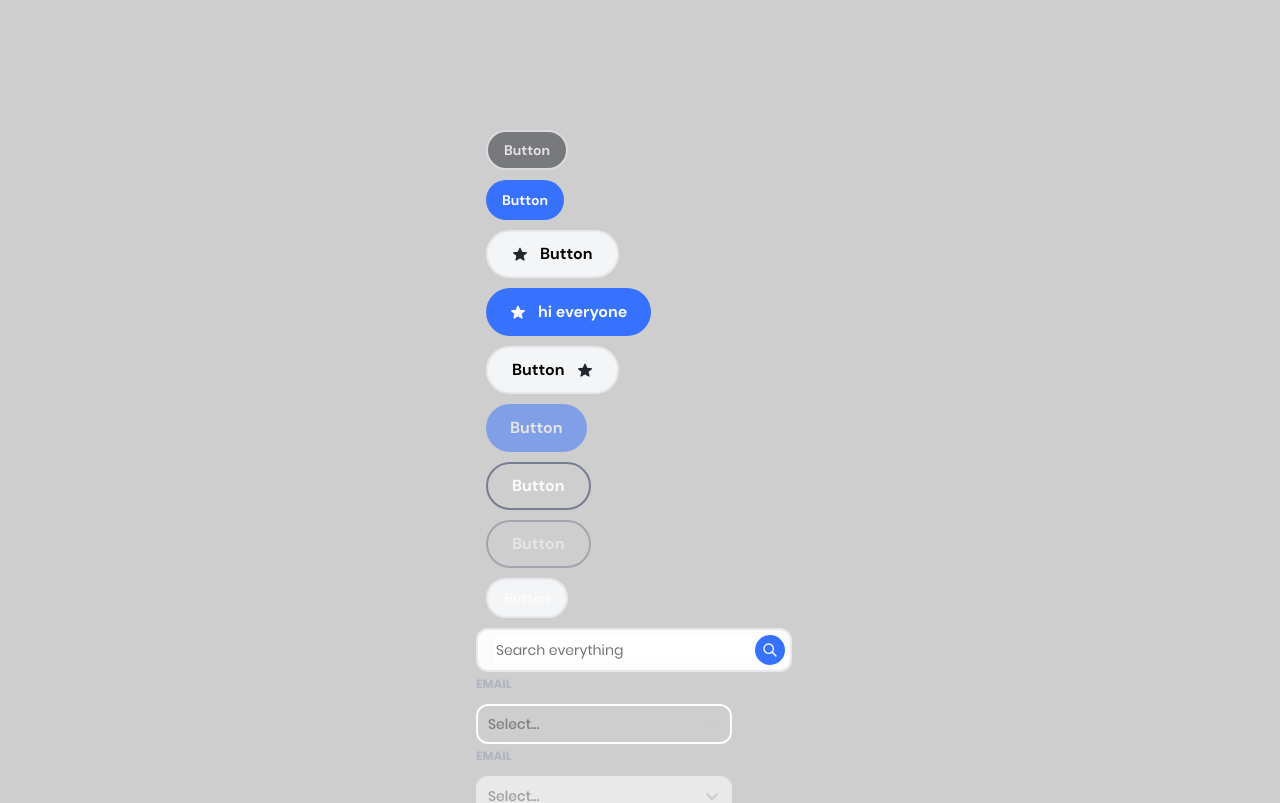
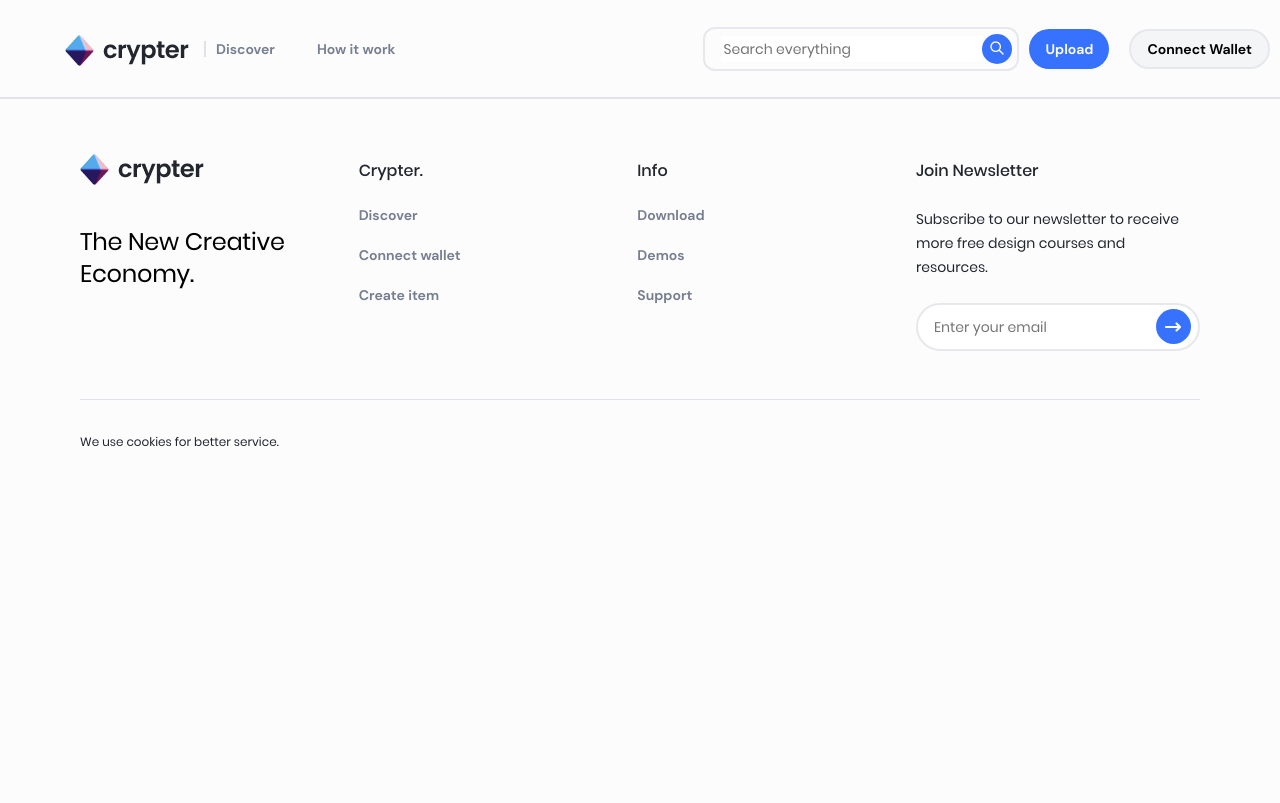
Before and after one commit to Phizick/Crypter, a React (Create React App) app: page / in a window 1280 px wide. Shown: the top 803 px of the page. Built offline with nearby package versions, Linux system fonts and the light colour scheme.

Commit message:
added Footer/HeaderNav component

```diff
--- /dev/null
+++ b/src/Components/Footer/Footer.tsx
@@ -0,0 +1,132 @@
+import React from 'react';
+import styled from 'styled-components';
+import footerLogo from '../../Images/Logo/logo_horizontal_white.png'
+import InputSingle from "../UI_components/InputField/InputSingle/InputSingle";
+import { TEXT_STYLES } from "../../Constants/Typography/Typography";
+import { NEUTRAL_GRAY, NEUTRAL_LIGHTGRAY } from "../../Constants/Colors/Colors";
+
+const FooterContainer = styled.footer`
+  padding: 20px;
+  max-width: 1120px;
+  margin: 0 auto;
+  transition: padding .6s ease;
+
+  @media (max-width: 1070px) {
+    padding: 20px 80px;
+  }
+
+  @media (max-width: 380px) {
+    padding: 20px 32px;
+  }
+`;
+
+const FooterContent = styled.div`
+  display: grid;
+  grid-template-columns: repeat(4, 1fr);
+  grid-gap: 20px;
+  border-bottom: 1px solid rgba(${NEUTRAL_LIGHTGRAY.slice(4, -1)}, .2);;
+  padding-bottom: 48px;
+
+  @media (max-width: 823px) {
+    grid-template-columns: 1fr;
+  }
+`;
+
+const LogoColumn = styled.div`
+  display: flex;
+  flex-direction: column;
+  align-items: center;
+  gap: 10px;
+`;
+
+const Logo = styled.img`
+  align-self: flex-start;
+  margin-left: -65px;
+`;
+
+const Column = styled.div`
+  display: flex;
+  flex-direction: column;
+  gap: 24px;
+  margin-top: 40px;
+
+  @media (max-width: 823px) {
+    border-bottom: 2px solid rgba(${NEUTRAL_LIGHTGRAY.slice(4, -1)}, .2);
+    padding-bottom: 32px;
+    margin-top: 32px;
+  }
+
+  a {
+    text-decoration: none;
+    color: ${NEUTRAL_LIGHTGRAY};
+    ${Object.entries(TEXT_STYLES.TEXT_BUTTON_SMALL).map(([key, value]) => `${key}: ${value};`).join('\n')};
+    transition: .5s ease;
+
+    &:hover {
+      color: ${NEUTRAL_GRAY};
+    }
+  }
+`;
+
+const Title = styled.h4`
+  margin: 0;
+  color: ${NEUTRAL_GRAY};
+  ${Object.entries(TEXT_STYLES.TEXT_LINKS).map(([key, value]) => `${key}: ${value};`).join('\n')};
+
+  @media (max-width: 823px) {
+    align-self: flex-start;
+  }
+`;
+
+const FooterLogoText = styled.p`
+  ${Object.entries(TEXT_STYLES.TEXT_BIG).map(([key, value]) => `${key}: ${value};`).join('\n')};
+  margin: 0;
+`;
+
+const FooterText = styled.p`
+  margin: 0;
+  color: ${NEUTRAL_GRAY};
+  ${Object.entries(TEXT_STYLES.TEXT_CAPTION).map(([key, value]) => `${key}: ${value};`).join('\n')};
+`;
+
+const FooterAbout = styled.div`
+  color: ${NEUTRAL_GRAY};
+  ${Object.entries(TEXT_STYLES.TEXT_CAPTION_SMALL).map(([key, value]) => `${key}: ${value};`).join('\n')};
+  padding: 32px 0;
+`;
+
+const columnFirstLinks = ['Discover', 'Connect wallet', 'Create item'];
+const columnSecondLinks = ['Download', 'Demos', 'Support'];
+
+const Footer: React.FC = () => {
+    return (
+        <FooterContainer>
+            <FooterContent>
+                <LogoColumn>
+                    <Logo src={footerLogo} alt='Logo' />
+                    <FooterLogoText>The New Creative Economy.</FooterLogoText>
+                </LogoColumn>
+                <Column>
+                    <Title>Crypter.</Title>
+                    {columnFirstLinks.map((link, index) => (
+                        <a key={index} href={link}>{link}</a>
+                    ))}
+                </Column>
+                <Column>
+                    <Title>Info</Title>
+                    {columnSecondLinks.map((link, index) => (
+                        <a key={index} href={link}>{link}</a>
+                    ))}
+                </Column>
+                <Column>
+                    <Title>Join Newsletter</Title>
+                    <FooterText>Subscribe to our newsletter to receive more free design courses and resources.</FooterText>
+                    <InputSingle placeholder='Enter your email' />
+                </Column>
+            </FooterContent>
+            <FooterAbout>We use cookies for better service.</FooterAbout>
+        </FooterContainer>
+    );
+}
+
+export default Footer;
--- /dev/null
+++ b/src/Components/HeaderNav/HeaderNav.tsx
@@ -0,0 +1,108 @@
+import React from 'react';
+import styled from 'styled-components';
+// @ts-ignore
+import mainLogo from '../../Images/Logo/logo_horizontal_white.png'
+import Button from "../UI_components/Button/Button";
+import SearchInput from "../UI_components/SearchInput/SearchInput";
+import {NEUTRAL_GRAY, NEUTRAL_LIGHTGRAY, NEUTRAL_SNOWWHITE} from "../../Constants/Colors/Colors";
+import {TEXT_STYLES} from "../../Constants/Typography/Typography";
+
+
+const NavbarContainer = styled.header`
+  display: flex;
+  justify-content: space-between;
+  align-items: center;
+  background-color: ${NEUTRAL_SNOWWHITE};
+  max-width: 1440px;
+  width: 100%;
+  border-bottom: 2px solid rgba(${NEUTRAL_LIGHTGRAY.slice(4, -1)}, .2);
+
+  @media (max-width: 750px) {
+    justify-content: flex-start;
+  }
+`;
+
+const Logo = styled.img`
+  margin-right: 10px;
+`;
+
+const NavLinks = styled.div`
+  display: flex;
+  padding-left: 10px;
+  margin-left: 5px;
+  gap: 32px;
+  border-left: 2px solid rgba(${NEUTRAL_LIGHTGRAY.slice(4, -1)}, .2);
+  transition: opacity .5s ease;
+
+  @media (max-width: 1040px) {
+    animation: fadeOut 1s ease forwards;
+
+    @keyframes fadeOut {
+      100% {
+        opacity: 0;
+        display: none;
+      }
+  }
+`;
+
+const NavLink = styled.a`
+  margin-right: 10px;
+  text-decoration: none;
+  color: ${NEUTRAL_LIGHTGRAY};
+  font-weight: bold;
+  transition: .5s;
+  ${Object.entries(TEXT_STYLES.TEXT_BUTTON_SMALL).map(([key, value]) => `${key}: ${value};`).join('\n')}
+
+  &:hover {
+    color: ${NEUTRAL_GRAY};
+    cursor: pointer;
+  }
+`;
+
+const NavbarMedia = styled.div`
+  display: flex;
+  flex-direction: row;
+  align-items: center;
+  transition: opacity .5s ease;
+
+  @media (max-width: 750px) {
+    animation: fadeOut 1s ease forwards;
+
+    @keyframes fadeOut {
+      100% {
+        opacity: 0;
+        display: none;
+      }
+    }
+`;
+
+const LogoItems = styled.div`
+  display: flex;
+  flex-direction: row;
+  justify-content: center;
+  align-items: center;
+`;
+const onChange = () => {
+    console.log(1)
+}
+
+const Navbar: React.FC = () => {
+    return (
+        <NavbarContainer>
+            <LogoItems>
+                <Logo src={mainLogo} alt={'logo'} />
+                <NavLinks>
+                    <NavLink href="/">Discover</NavLink>
+                    <NavLink href="/">How it work</NavLink>
+                </NavLinks>
+            </LogoItems>
+            <NavbarMedia>
+                <SearchInput onChange={onChange}/>
+                <Button label={'Upload'} theme={'white'} size={'small'} state={'enabled'} property={'neutral'}/>
+                <Button label={'Connect Wallet'} theme={'white'} size={'small'} state={'enabled'} property={'light'}/>
+            </NavbarMedia>
+        </NavbarContainer>
+    );
+};
+
+export default Navbar;
--- /dev/null
+++ b/src/Components/UI_components/AccordionList/AccordionList.tsx
@@ -0,0 +1,59 @@
+import React, { useState } from 'react';
+import styled from 'styled-components';
+
+interface AccordionItemProps {
+    title: string;
+    content: string;
+}
+
+interface AccordionProps {
+    items: AccordionItemProps[];
+}
+
+const AccordionContainer = styled.div`
+  width: 100%;
+`;
+
+const AccordionItem = styled.div<{ isOpen: boolean }>`
+  background-color: #f0f0f0;
+  margin-bottom: 10px;
+  border-radius: 5px;
+  transition: height 1s ease;
+`;
+
+const AccordionTitle = styled.div<{ isOpen: boolean }>`
+  padding: 10px;
+  background-color: ${(props) => (props.isOpen ? '#ccc' : '#f0f0f0')};
+  cursor: pointer;
+`;
+
+const AccordionContent = styled.div<{ isOpen: boolean }>`
+  padding: 10px;
+  display: ${(props) => (props.isOpen ? 'block' : 'none')};
+  overflow: hidden;
+  transition: max-height 1s ease;
+  max-height: ${(props) => (props.isOpen ? '1000px' : '0')};
+`;
+
+const Accordion: React.FC<AccordionProps> = ({ items }) => {
+    const [openIndex, setOpenIndex] = useState<number | null>(null);
+
+    const handleClick = (index: number) => {
+        setOpenIndex((prevIndex) => (index === prevIndex ? null : index));
+    };
+
+    return (
+        <AccordionContainer>
+            {items.map((item, index) => (
+                <AccordionItem isOpen={index === openIndex} key={index}>
+                    <AccordionTitle isOpen={index === openIndex} onClick={() => handleClick(index)}>
+                        {item.title}
+                    </AccordionTitle>
+                    <AccordionContent isOpen={index === openIndex}>{item.content}</AccordionContent>
+                </AccordionItem>
+            ))}
+        </AccordionContainer>
+    );
+};
+
+export default Accordion;
--- a/src/Components/UI_components/Button/Button.tsx
+++ b/src/Components/UI_components/Button/Button.tsx
@@ -6,8 +6,10 @@ import {
     NEUTRAL_DARKSNOW, NEUTRAL_WHITE, NEUTRAL_SNOWWHITE, NEUTRAL_LIGHTGRAY
 } from '../../../Constants/Colors/Colors'
 import {TEXT_STYLES} from "../../../Constants/Typography/Typography";
+// @ts-ignore
 import starIconWhite from '../../../Images/Icons/btn_icon_star_white.png'
-import starIconBlack from '../../../Images/Icons/btn_icon_star_black.png'
+// @ts-ignore
+import starIconBlack from "../../../Images/Icons/btn_icon_star_black.png"
 
 
 interface IButtonProps {
--- a/src/Components/UI_components/InputField/InputSingle/InputSingle.tsx
+++ b/src/Components/UI_components/InputField/InputSingle/InputSingle.tsx
@@ -1,6 +1,7 @@
 import React, { useState, useEffect } from "react";
 import styled from "styled-components";
 import {
+    NEUTRAL_DARKSNOW,
     NEUTRAL_GRAY,
     NEUTRAL_LIGHTGRAY,
     NEUTRAL_SNOWWHITE,
@@ -28,7 +29,7 @@ const Input = styled.input<{ isError: boolean; isSuccess: boolean }>`
     ${(props) => {
     if (props.isError) return `${PRIMARY_PINK}`;
     if (props.isSuccess) return `${PRIMARY_GREEN}`;
-    return `${PRIMARY_BLUE}`;
+    return `${NEUTRAL_DARKSNOW}`;
 }};
   border-radius: 90px;
   padding: 8px 8px 8px 16px;
--- a/src/Components/app/app.module.css
+++ b/src/Components/app/app.module.css
@@ -1,5 +1,6 @@
 .content {
-  max-width: 1120px;
+  max-width: 1440px;
+
   margin: 0 auto;
   padding: 0 40px;
 }
--- a/src/Components/app/app.tsx
+++ b/src/Components/app/app.tsx
@@ -6,55 +6,54 @@ import Select from "../UI_components/Dropdown/Dropdown";
 import DropDown from "../UI_components/Dropdown/Dropdown";
 import {PRIMARY_BLUE, PRIMARY_VIOLET, SECONDARY_YELLOW} from "../../Constants/Colors/Colors";
 import SearchInput from "../UI_components/SearchInput/SearchInput";
+import Accordion from "../UI_components/AccordionList/AccordionList";
+import Navbar from "../HeaderNav/HeaderNav";
+import Footer from "../Footer/Footer";
 
 
+// @ts-ignore
 function App() {
 
 
     const options = [
-        { value: "1", label: "Option 1", color: `${PRIMARY_VIOLET}` },
-        { value: "2", label: "Option 2", color: `${PRIMARY_BLUE}` },
-        { value: "3", label: "Option 3", color: `${SECONDARY_YELLOW}` },
-        { value: "4", label: "Option 4", color: `${PRIMARY_VIOLET}` },
-        { value: "5", label: "Option 5", color: `${PRIMARY_BLUE}` },
-        { value: "6", label: "Option 6", color: `${SECONDARY_YELLOW}` },
+        {value: "1", label: "Option 1", color: `${PRIMARY_VIOLET}`},
+        {value: "2", label: "Option 2", color: `${PRIMARY_BLUE}`},
+        {value: "3", label: "Option 3", color: `${SECONDARY_YELLOW}`},
+        {value: "4", label: "Option 4", color: `${PRIMARY_VIOLET}`},
+        {value: "5", label: "Option 5", color: `${PRIMARY_BLUE}`},
+        {value: "6", label: "Option 6", color: `${SECONDARY_YELLOW}`},
     ];
     const handleSelectChange = (selectedOption: any) => {
         console.log("Выбрано значение:", selectedOption);
     };
 
-
-  return (
-    <div>
-        <Button label={'Button'} theme={"white"} property={"light"} size={"small"} state={"disabled"}/>
-        <Button label={'Button'} theme={"white"} property={"neutral"} size={"small"} state={"enabled"}/>
-        <Button label={'Button'} theme={"white"} property={"light"} size={"medium"} state={"enabled"} iconPosition={'left'}/>
-        <Button label={'hi everyone '} theme={"white"} property={"neutral"} size={"medium"} state={"enabled"} iconPosition={'left'} />
-        <Button label={'Button'} theme={"white"} property={"light"} size={"medium"} state={"enabled"} iconPosition={'right'} />
-        <Button label={'Button'} theme={"white"} property={"neutral"} size={"medium"} state={"disabled"}/>
-        <Button label={'Button'} theme={"dark"} property={"neutral"} size={"medium"} state={"enabled"}/>
-        <Button label={'Button'} theme={"dark"} property={"neutral"} size={"medium"} state={"disabled"}/>
-        <Button label={'Button'} theme={"dark"} property={"light"} size={"small"} state={"enabled"}/>
-        {/*<Label color={"red"} state={"solid"} payload={"any text"}/>*/}
-        {/*<Label color={"blue"} state={"ghost"} payload={"any text"}/>*/}
-        {/*<Label color={"black"} state={"solid"} payload={"any text"}/>*/}
-        {/*<Label color={"black"} state={"ghost"} payload={"any text"}/>*/}
-        {/*<Label color={"green"} state={"solid"} payload={"any text"}/>*/}
-        {/*<Label color={"green"} state={"ghost"} payload={"any text"}/>*/}
-        {/*<Label color={"red"} state={"ghost"} payload={"any text"}/>*/}
-        {/*<InputSingle placeholder={'Enter your email'}/>*/}
-        {/*  <InputBasic placeholder={'test'} label={'email'}/>*/}
-        <SearchInput  onChange={handleSelectChange}/>
-        <DropDown options={options} onChange={handleSelectChange} label={'email'}/>
-        <DropDown options={options} onChange={handleSelectChange} label={'email'} isDisabled={true}/>
-        <DropDown options={options} onChange={handleSelectChange} label={'Options'}/>
-        <DropDown options={options} onChange={handleSelectChange} label={'Theme'}/>
-        <DropDown options={options} onChange={handleSelectChange} label={'name'}/>
+    const items = [
+        {
+            title: 'Заголовок 1',
+            content: 'Содержимое 1'
+        },
+        {
+            title: 'Заголовок 2',
+            content: 'Содержимое 2'
+        },
+        {
+            title: 'Заголовок 3',
+            content: 'Содержимое 3'
+        }
+    ];
 
 
 
-    </div>
-  );
+
+    return (
+        <div style={{ margin: '0 auto' }}>
+        <Navbar/>
+        <Footer/>
+        </div>
+
+    )
 }
 
+
+
 export default App;
--- a/src/Constants/Typography/Typography.ts
+++ b/src/Constants/Typography/Typography.ts
@@ -60,7 +60,7 @@ export const HEADLINERS_STYLES: Record<string, any> = {
 export const TEXT_STYLES: Record<string, any> = {
     TEXT_BIG: {
         "font-family": "Poppins",
-        "font-size": "21px",
+        "font-size": "24px",
         "font-style": "normal",
         "font-weight": "400",
         "line-height": "32px",
--- a/src/index.css
+++ b/src/index.css
@@ -5,11 +5,9 @@ body {
     sans-serif;
     -webkit-font-smoothing: antialiased;
     -moz-osx-font-smoothing: grayscale;
-    background: #cecece;
-    display: flex;
-    justify-content: center;
-    padding-top: 120px;
-    gap: 12px;
+    background: rgb(252, 252, 253);
+
+    max-width: 1440px;
 
 
 }
```
Also changed, not shown: src/Components/Header/Header.tsx (added).
